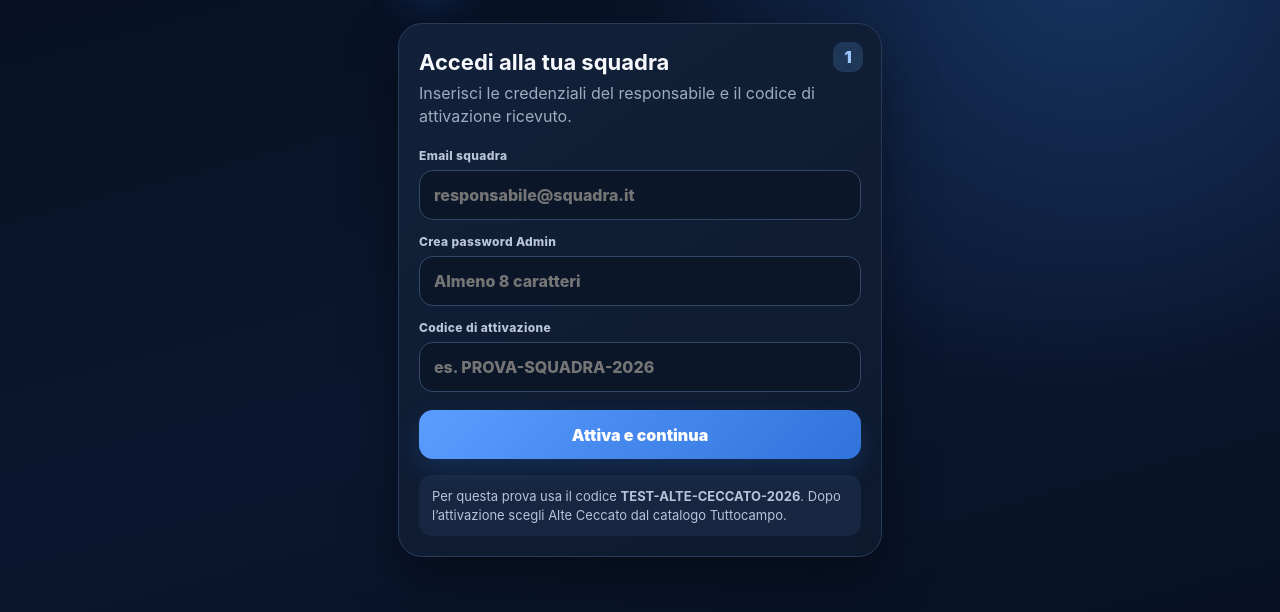
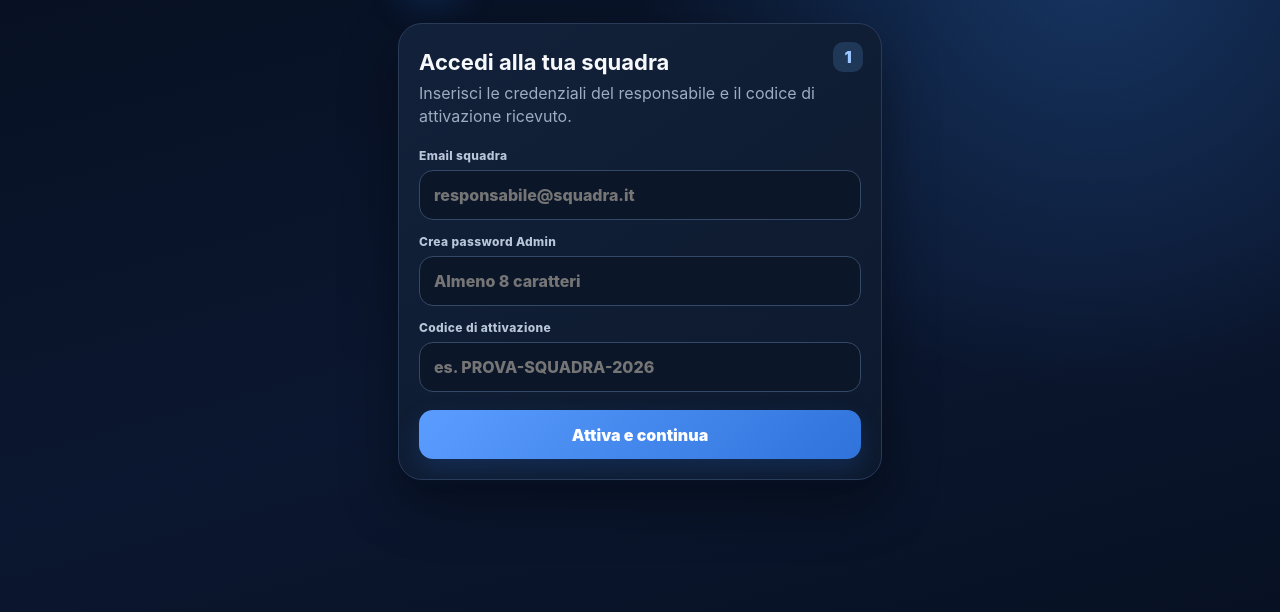
Before and after one commit to omarquaggiotto/MulteSquadra, a website: page setup.html in a window 1280 px wide. Shown: the part 102-714 px from the top of the page. Drawn offline with nearby package versions, Linux system fonts and the light colour scheme.

Commit message:
chore: finalize generic setup

```diff
--- a/setup.html
+++ b/setup.html
@@ -24,7 +24,6 @@
         <label>Codice di attivazione<input id="activationCode" autocomplete="one-time-code" required placeholder="es. PROVA-SQUADRA-2026"></label>
         <button class="primary" type="submit">Attiva e continua</button>
       </form>
-      <div class="demo-note">Per questa prova usa il codice <strong>TEST-ALTE-CECCATO-2026</strong>. Dopo l’attivazione scegli Alte Ceccato dal catalogo Tuttocampo.</div>
     </section>
 
     <section class="panel hidden" id="teamPanel">
```
